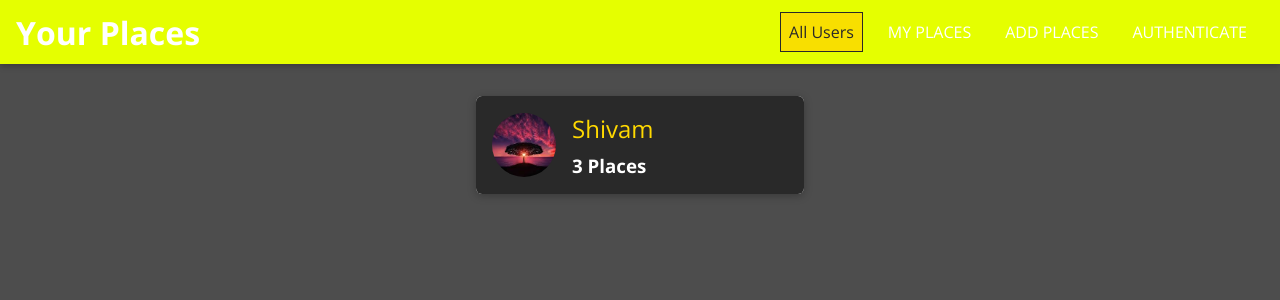
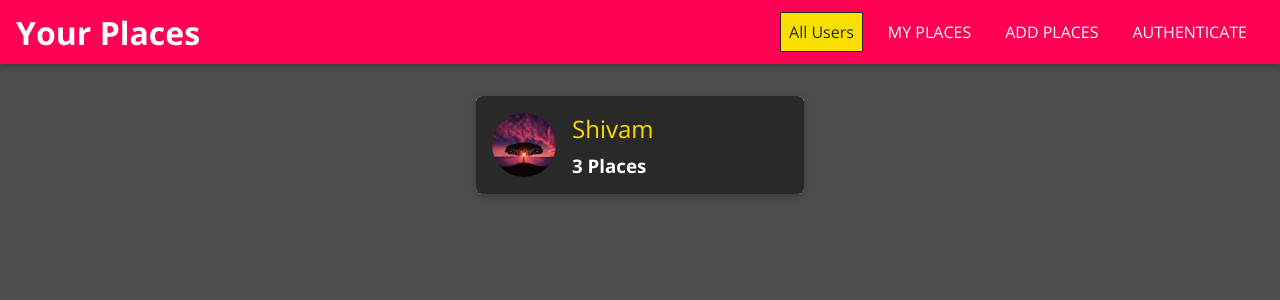
Before and after one commit to shivamsouravjha/Let-us-travel, a React (Create React App) app in the folder DBMS/Frontend/: page / in a window 1280 px wide. Shown: the top 300 px of the page. Built offline with nearby package versions, Linux system fonts and the light colour scheme.

Commit message:
Frontend places data edited

```diff
--- a/DBMS/Frontend/src/shared/Components/Navigation/mainheader.css
+++ b/DBMS/Frontend/src/shared/Components/Navigation/mainheader.css
@@ -6,7 +6,7 @@
   position: fixed;
   top: 0;
   left: 0;
-  background: #e5ff00;
+  background: #ff0055;
   box-shadow: 0 2px 6px rgba(0, 0, 0, 0.26);
   padding: 0 1rem;
   z-index: 5;
--- a/DBMS/Frontend/src/shared/Components/Navigation/sidedrawer.css
+++ b/DBMS/Frontend/src/shared/Components/Navigation/sidedrawer.css
@@ -2,9 +2,9 @@
   position: fixed;
   left: 0;
   top: 0;
-    z-index: 5;
+  z-index: 100;
   height: 100vh;
   width: 70%;
-    background: #f8f7f7;
+  background: white;
   box-shadow: 0 2px 8px rgba(0, 0, 0, 0.26);
 }
--- a/DBMS/Frontend/src/shared/Components/UIElements/Card.css
+++ b/DBMS/Frontend/src/shared/Components/UIElements/Card.css
@@ -1,5 +1,4 @@
 .card {
-  position: relative;
   margin: 0;
   box-shadow: 0 2px 8px rgba(0, 0, 0, 0.26);
   border-radius: 6px;
```
Lines whose indentation alone changed are shown as unchanged.
